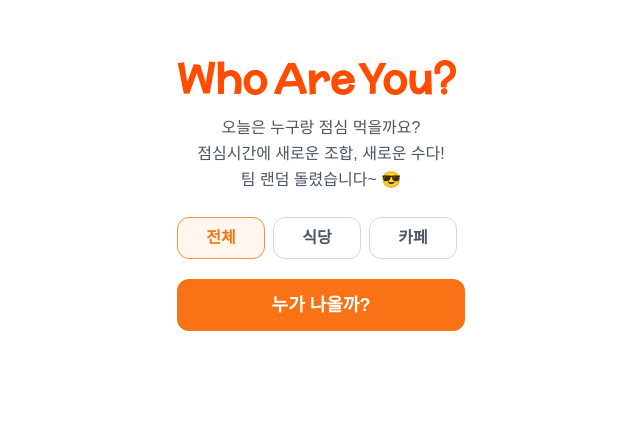
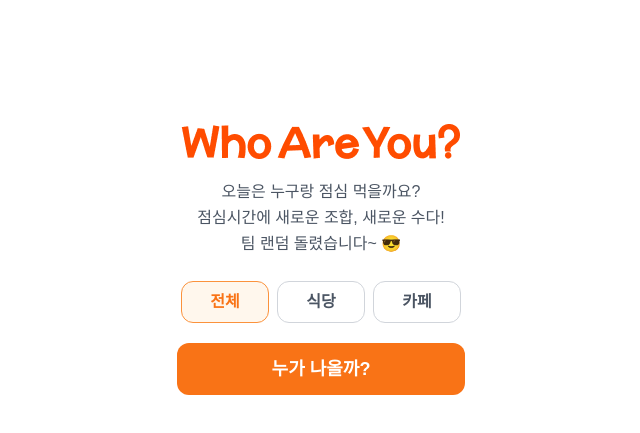
Before and after one commit to mm0012/WhoareU, a Next.js app: page / in a window 1280 px wide. Shown: the part 189-622 px from the top of the page, without its empty margins (319-959 px from the left). Built offline with nearby package versions, Linux system fonts and the light colour scheme; a web font is replaced by a local one.

Commit message:
Update index.tsx

```diff
--- a/src/pages/index.tsx
+++ b/src/pages/index.tsx
@@ -60,17 +60,15 @@ export default function Home() {
   return (
     <div className="min-h-screen bg-gray-50 flex justify-center overflow-y-scroll">
       {/* 흰색 박스 */}
-      <div className="w-[750px] min-h-screen bg-white flex flex-col justify-center px-6 py-10">
-      <motion.div
-        layout
-        transition={{ duration: 0.6, ease: "easeInOut" }}
-        className="flex flex-col items-center"
+      <div className="w-[750px] min-h-screen bg-white flex flex-col justify-center px-6 py-8">
+
+        <motion.div
+            layout
+            transition={{ duration: 0.6, ease: "easeInOut" }}
+            className={`flex flex-col items-center w-full ${
+              started ? "mt-10" : "mt-32"
+            }`}
         >
-          <motion.div
-           initial={{ opacity: 0}}
-            animate={{ opacity: 1}}
-            transition={{ duration: 1.2,ease: "easeInOut" }}
-          >
             {/* ✅ 로고 클릭 시 초기화 */}
             <div className="mb-5 cursor-pointer" onClick={() => window.location.reload()}>
               <Image src="/logo.png" alt="Who Are You? Logo" width={280} height={35} />
@@ -107,15 +105,16 @@ export default function Home() {
             </button>
           </motion.div>
 
-        </motion.div>
+
+
+
           {started && (
-          <motion.div
-            key="team-block"
-            initial={{ opacity: 0 }}
-            animate={{ opacity: 1 }}
-            transition={{ duration: 1, delay: 1, ease: "easeInOut" }}
-            className="mt-0 w-full"
-          >
+            <motion.div
+              initial={{ opacity: 0, y: 100 }}
+              animate={{ opacity: 1, y: 0 }}
+              transition={{ duration: 0.6, delay: 1, ease: "easeOut" }}
+              className="w-full max-w-md mx-auto mt-8"
+            >
             {/* 이후 콘텐츠 */}
             {team && (
               <div className="mt-8 w-full max-w-md mx-auto">
```
